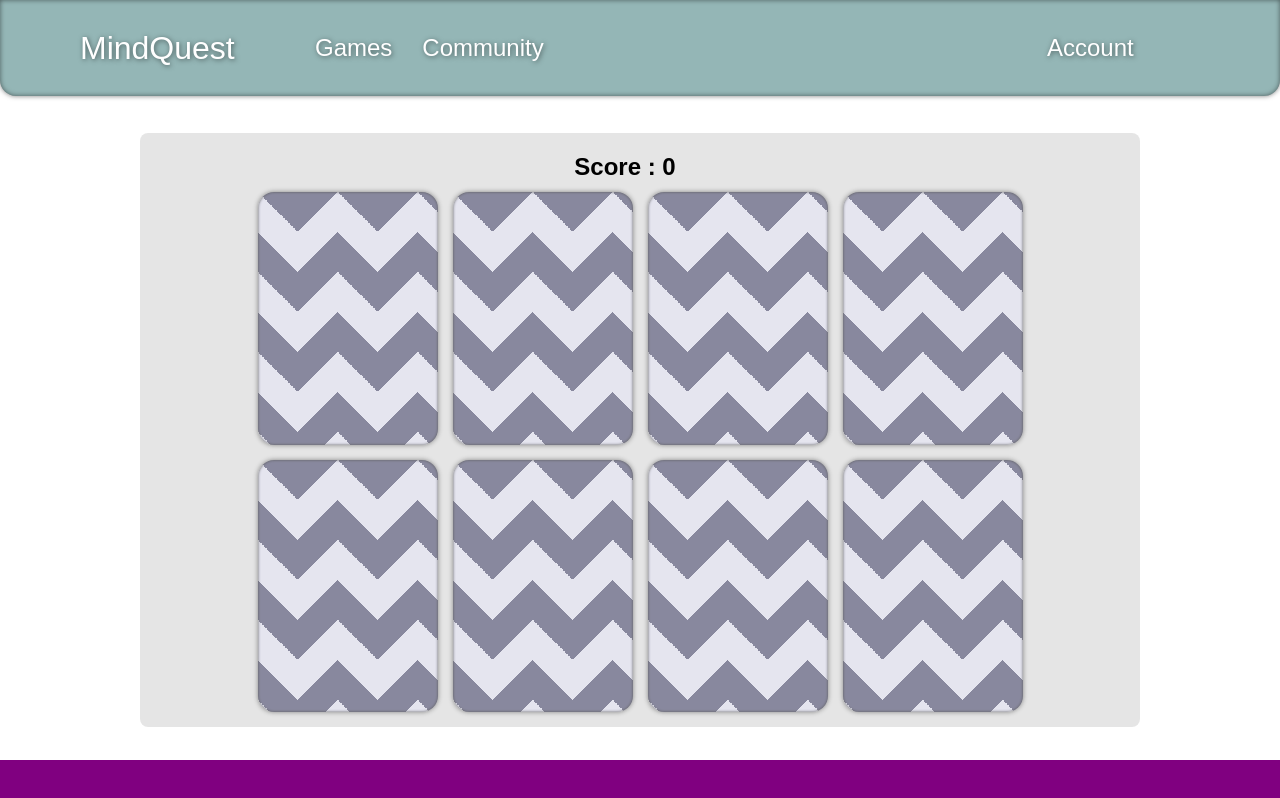
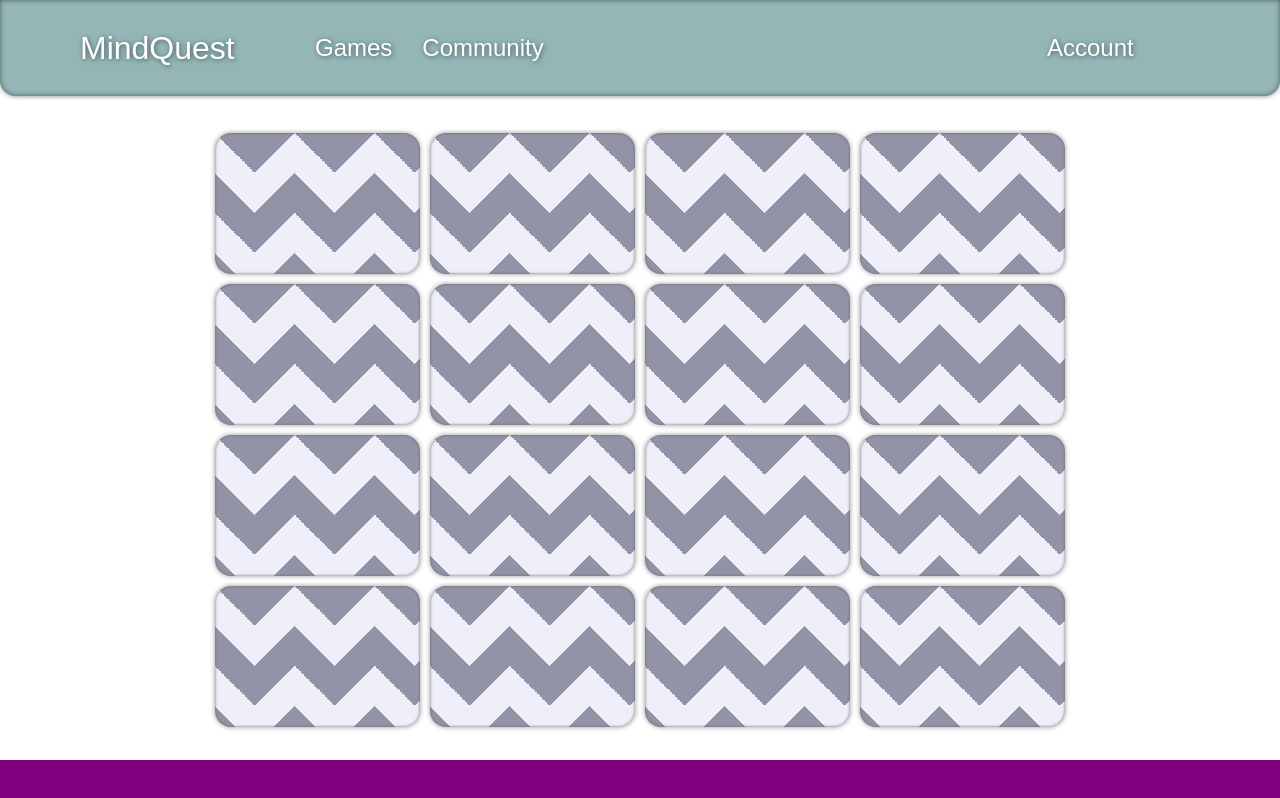
Before and after one commit to yanakolajara/mindquest-frontend, a React (Create React App) app: page /game/1 in a window 1280 px wide. Shown: the top 798 px of the page. Built offline with nearby package versions, Linux system fonts and the light colour scheme.

Commit message:
style: memory cards grid layout

```diff
--- a/src/routes/Games/MemoryCards/MemoryCards.scss
+++ b/src/routes/Games/MemoryCards/MemoryCards.scss
@@ -1,12 +1,9 @@
 .game-screen {
-  display: grid;
-  grid-template-rows: 10% 90%;
+  display: flex;
   justify-self: center;
   align-self: center;
-  background-color: rgba($color: #000000, $alpha: 0.1);
   border-radius: 0.5rem;
   width: 90%;
   height: 90%;
-  max-width: 1000px;
-  justify-content: center;
+  max-width: 850px;
 }
--- a/src/routes/Games/MemoryCards/MemoryCards.tsx
+++ b/src/routes/Games/MemoryCards/MemoryCards.tsx
@@ -9,7 +9,6 @@
   const { cards, matchedCards, score, handleFlip, getTimeResult } = useCards();
   return (
     <div className='game-screen'>
-      <Header cards={cards} matchedCards={matchedCards} score={score} />
       {!getTimeResult() ? (
         <Board
           cards={cards}
@@ -24,7 +23,7 @@
           )}
         />
       ) : (
-        <Results timeResult={getTimeResult} />
+        <Results timeResult={getTimeResult} score={score} />
       )}
     </div>
   );
--- a/src/routes/Games/MemoryCards/components/Board.scss
+++ b/src/routes/Games/MemoryCards/components/Board.scss
@@ -1,19 +1,19 @@
 .game-board {
+  width: 100%;
   display: grid;
   justify-self: center;
   gap: 15px;
 
-  padding: 0px 100px 30px 100px;
   &__8-cards {
-    grid-template-columns: repeat(4, minmax(150px, 180px));
-    grid-auto-rows: 50%;
+    grid-template-columns: repeat(auto-fill, minmax(200px, 1fr));
+    gap: 10px;
   }
   &__12-cards {
     grid-template-columns: repeat(4, minmax(120px, 150px));
     grid-auto-rows: 33%;
   }
   &__16-cards {
-    grid-template-columns: repeat(4, minmax(120px, 150px));
-    grid-auto-rows: 33%;
+    grid-template-columns: repeat(auto-fill, minmax(200px, 1fr));
+    gap: 10px;
   }
 }
--- a/src/routes/Games/MemoryCards/components/Card.scss
+++ b/src/routes/Games/MemoryCards/components/Card.scss
@@ -1,7 +1,5 @@
 .card {
   display: flex;
-  width: 100%;
-  height: 100%;
   border-radius: 1rem;
   background-color: #ffffff;
   &__hidden {
@@ -24,7 +22,9 @@
     box-shadow: 0px 0px 2px rgba($color: #000000, $alpha: 0.7) inset,
       0px 0px 3px rgba($color: #000000, $alpha: 0.5);
     img {
-      width: 90%;
+      position: absolute;
+      width: 150px;
+      height: 150px;
     }
   }
 }
--- a/src/routes/Games/MemoryCards/components/Results.tsx
+++ b/src/routes/Games/MemoryCards/components/Results.tsx
@@ -2,12 +2,14 @@
 
 type Props = {
   timeResult: () => number;
+  score: number;
 };
 
-export default function Results({ timeResult }: Props) {
+export default function Results({ timeResult, score }: Props) {
   return (
     <div>
       <h1>Time Result: {timeResult()} seconds</h1>
+      <h1>Score: {score}</h1>
     </div>
   );
 }
--- a/src/routes/Games/MemoryCards/hooks/useCards.ts
+++ b/src/routes/Games/MemoryCards/hooks/useCards.ts
@@ -117,7 +117,7 @@
   }, [timeElapsed]);
 
   React.useEffect(() => {
-    generateCards(4);
+    generateCards(8);
   }, []);
 
   return {
--- a/src/routes/Home/components/GameCard.scss
+++ b/src/routes/Home/components/GameCard.scss
@@ -28,13 +28,12 @@
   &__buttons {
     height: 40px;
     display: flex;
-    box-shadow: 0px 0px 5px rgba($color: #000000, $alpha: 0.5);
     border-radius: 0 0 1rem 1rem;
     .info,
     .play {
       font-size: 20px;
-      text-shadow: 1px 1px 5px rgba($color: #000000, $alpha: 0.5);
       border: 0;
+      border: 1px solid rgba($color: #000000, $alpha: 0.2);
       width: 50%;
       color: white;
     }
```
